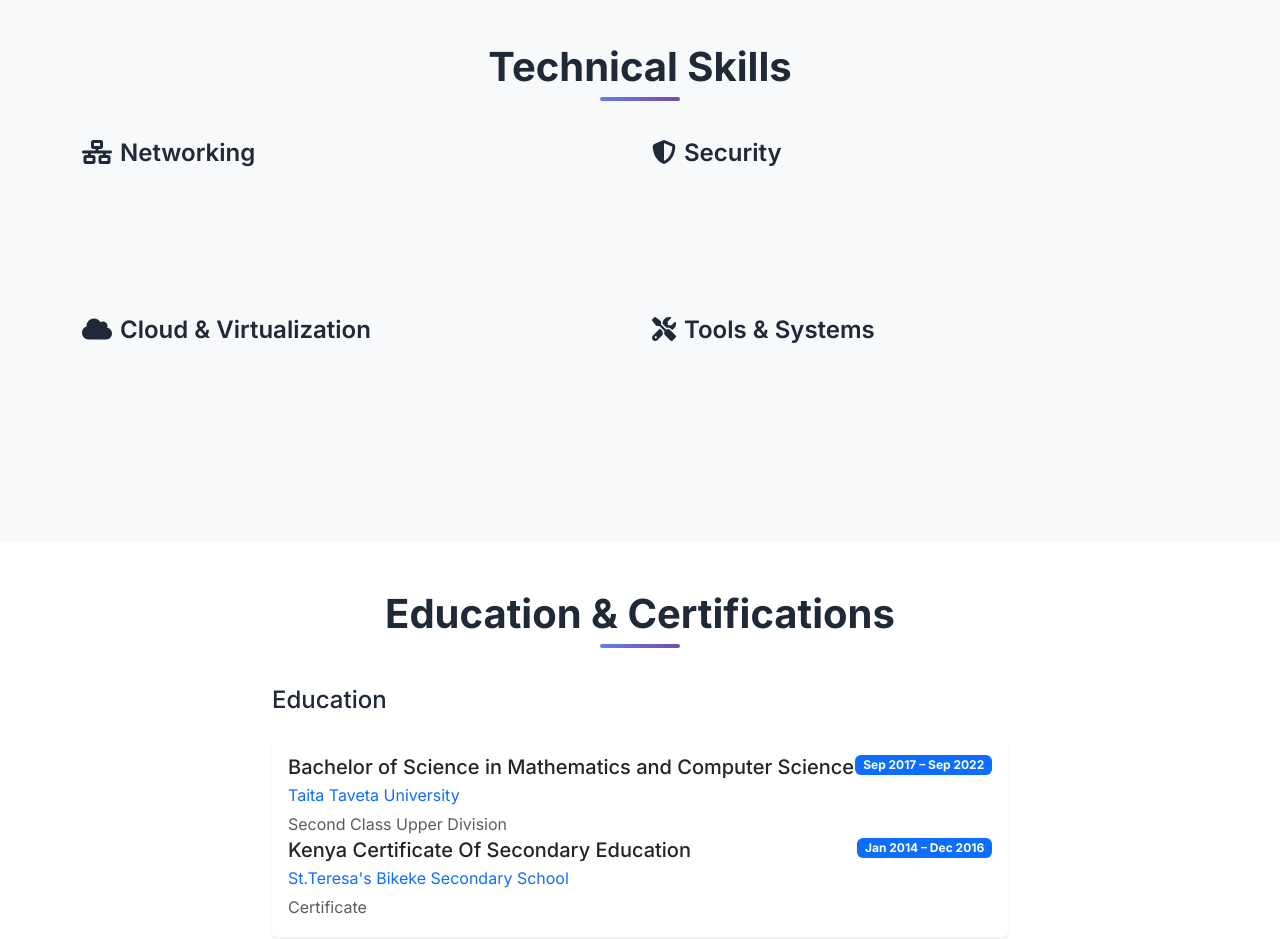
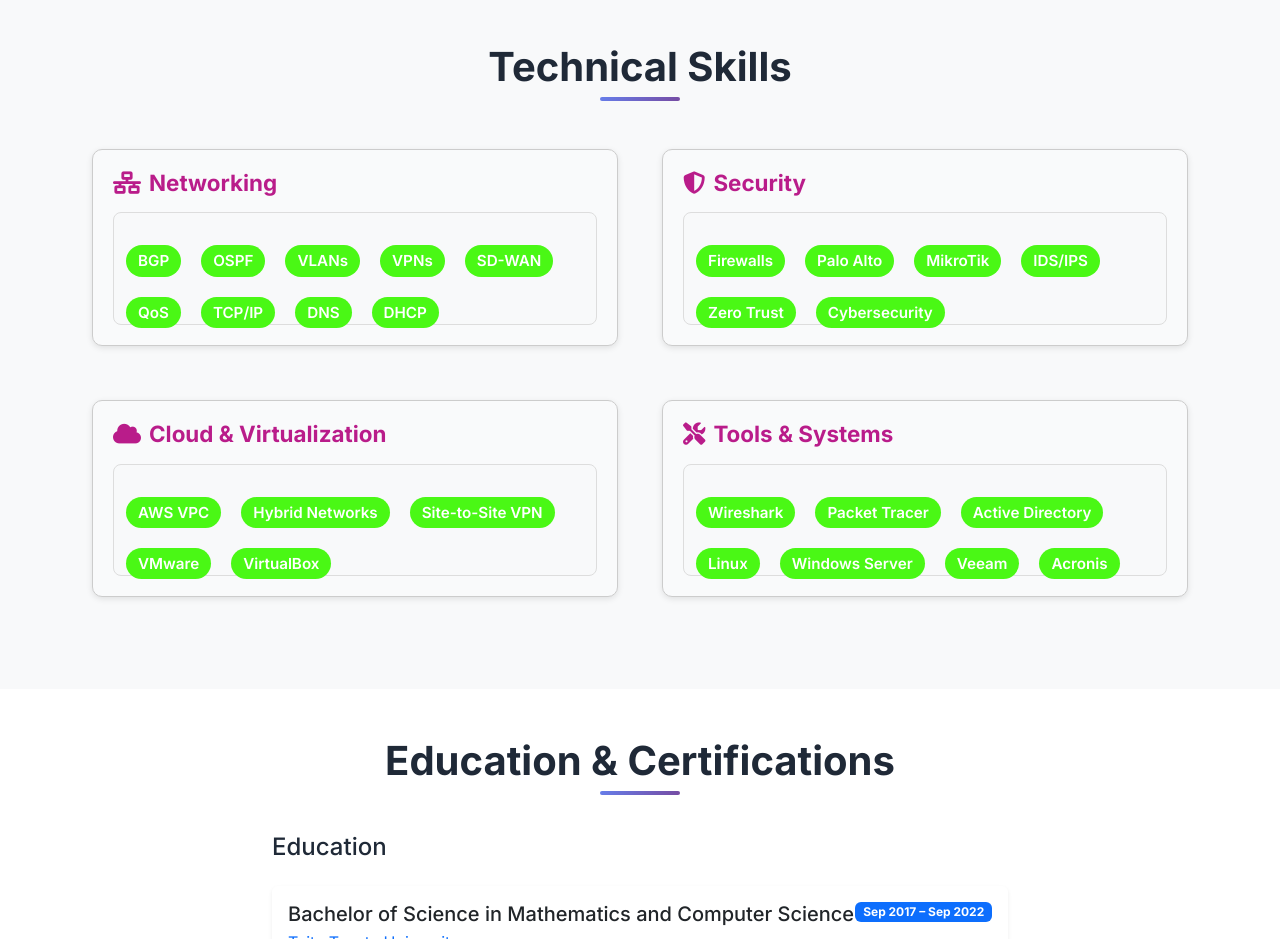
Before and after one commit to kev-ch/kc-portfolio, a plain HTML site: page index.html in a window 1280 px wide. Shown: the part 4160-5099 px from the top of the page. Drawn offline with nearby package versions, Linux system fonts and the light colour scheme.

Commit message:
Add files via upload

```diff
--- a/style.css
+++ b/style.css
@@ -691,3 +691,137 @@
   font-weight: bold;
   overflow-y: auto;
 }
+.skill-category {
+  padding: 20px;
+  margin: 10px;
+  background-color: #f9f9f9;
+  border-radius: 10px;
+  border: 1px solid #ddd;
+  box-shadow: 0 2px 4px rgba(0, 0, 0, 0.1);
+  overflow: visible;    /* ensures contents aren't clipped */
+  max-height: none;     /* remove any height limit */
+}
+
+.skill-tags {
+  flex-wrap: wrap;      /* allows items to break lines if needed */
+  overflow: visible;
+}
+
+.skill-tags .badge {
+  margin: 5px;
+  white-space: normal;  /* allows long lines to wrap */
+}
+.skill-category {
+  color: #111111; /* dark, readable text */
+  background-color: #ffffff; /* white background for contrast */
+  border: 1px solid #ccc;
+  padding: 20px;
+  border-radius: 10px;
+  box-shadow: 0 2px 4px rgba(0,0,0,0.1);
+}
+
+.skill-tags .badge {
+  background-color: #10b981; /* teal/green highlight */
+  color: #ffffff;            /* white text */
+  font-weight: bold;
+  padding: 8px 12px;
+  border-radius: 20px;
+  margin: 5px;
+}
+.skill-category {
+  background-color: #1f2937;         /* dark gray for contrast */
+  color: #ffffff;                    /* white text for readability */
+  padding: 20px;
+  border-radius: 10px;
+  box-shadow: 0 2px 6px rgba(0,0,0,0.2);
+  transition: background-color 0.3s ease;
+}
+
+.skill-category h4 {
+  color: #f43f5e;                    /* bright red title */
+  font-weight: bold;
+  margin-bottom: 15px;
+}
+
+.skill-tags .badge {
+  background-color: #ef4444 !important; /* bright red badges */
+  color: #ffffff !important;            /* white text on badges */
+  font-weight: bold;
+  padding: 8px 14px;
+  border-radius: 20px;
+  font-size: 14px;
+  margin: 4px;
+  transition: background-color 0.3s ease;
+}
+
+.skill-tags .badge:hover {
+  background-color: #dc2626 !important; /* darker red on hover */
+}
+/* Make the entire skill box clearer */
+.skill-category {
+  background-color: #f9fafb;    /* light gray background for contrast */
+  color: #111827;               /* very dark text for readability */
+  padding: 20px;
+  border-radius: 10px;
+  box-shadow: 0 2px 6px rgba(0,0,0,0.1);
+  margin-bottom: 20px;
+}
+
+/* Make subsection titles stand out */
+.skill-category h4 {
+  color: #b91c8a;                /* strong red for headings */
+  font-weight: bold;
+  font-size: 1.4rem;
+  margin-bottom: 15px;
+}
+
+/* Style the badges uniformly and clearly */
+.skill-tags .badge {
+  background-color: #4af815 !important;  /* strong red badge background */
+  color: #ffffff !important;             /* white text on badge */
+  font-weight: bold;
+  font-size: 14px;
+  padding: 8px 14px;
+  border-radius: 20px;
+  margin: 4px;
+  transition: background-color 0.3s ease;
+}
+
+/* Optional hover effect */
+.skill-tags .badge:hover {
+  background-color: #991b1b !important;
+}
+/* Skill tags container */
+.skill-tags {
+  display: flex;
+  flex-wrap: wrap;
+  gap: 0.5rem;
+  padding: 0.5rem;
+  background-color: #f8f9fa; /* Light background for contrast */
+  border-radius: 8px;
+  border: 1px solid #ddd;
+}
+
+/* Individual badges inside skill-tags */
+.skill-tags .badge {
+  font-weight: 600;
+  color: #fff;
+  padding: 0.5rem 0.75rem;
+  border-radius: 20px;
+  font-size: 0.95rem;
+  opacity: 1;            /* Make sure they aren't transparent */
+  transition: transform 0.2s ease, box-shadow 0.2s ease;
+}
+
+/* On hover for better visibility and interactivity */
+.skill-tags .badge:hover {
+  transform: scale(1.05);
+  box-shadow: 0 4px 8px rgba(0,0,0,0.1);
+  cursor: pointer;
+}
+
+/* Example color overrides for clarity if needed */
+.badge.bg-primary { background-color: #007bff; }
+.badge.bg-danger { background-color: #dc3545; }
+.badge.bg-info { background-color: #17a2b8; }
+.badge.bg-success { background-color: #28a745; }
```
